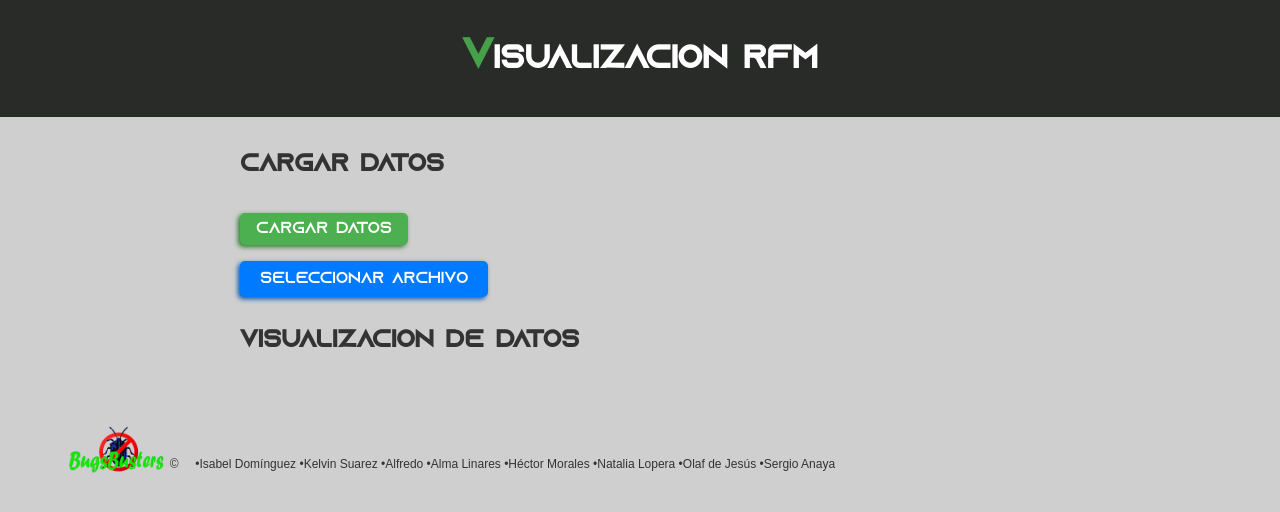
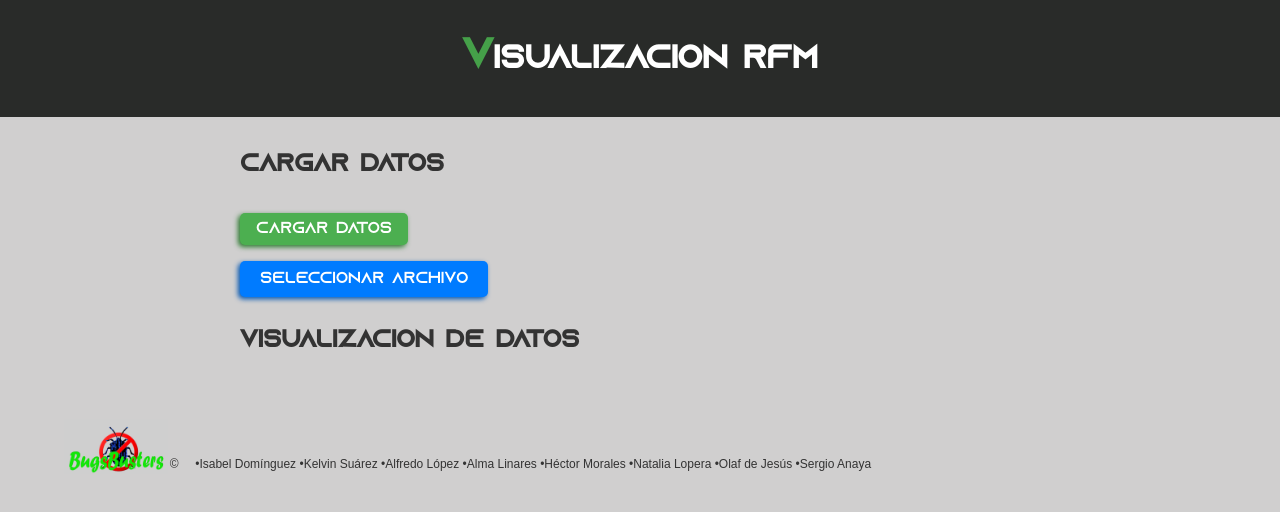
Before and after one commit to kelvinsuarez/rfm-analysis-visualization-react, a React (Create React App) app: page / in a window 1280 px wide. Shown: the top 512 px of the page. Built offline with nearby package versions, Linux system fonts and the light colour scheme.

Commit message:
footer actualizado

```diff
--- a/src/App.js
+++ b/src/App.js
@@ -127,7 +127,7 @@ function App() {
         <footer className="footer">
           <img className="footer__logo" src={logoFooter} alt="logo BugsBusters"/>
           <p className="footer__text">
-          © &nbsp;&nbsp;&nbsp; •Isabel Domínguez •Kelvin Suarez •Alfredo •Alma Linares •Héctor Morales •Natalia Lopera
+          © &nbsp;&nbsp;&nbsp; •Isabel Domínguez •Kelvin Suárez •Alfredo López •Alma Linares •Héctor Morales •Natalia Lopera
             •Olaf de Jesús •Sergio Anaya
           </p>
         </footer>
```
Also changed, not shown: package.json (+8 -2 lines), 1 other file (tests, documents, lock files or other folders).
